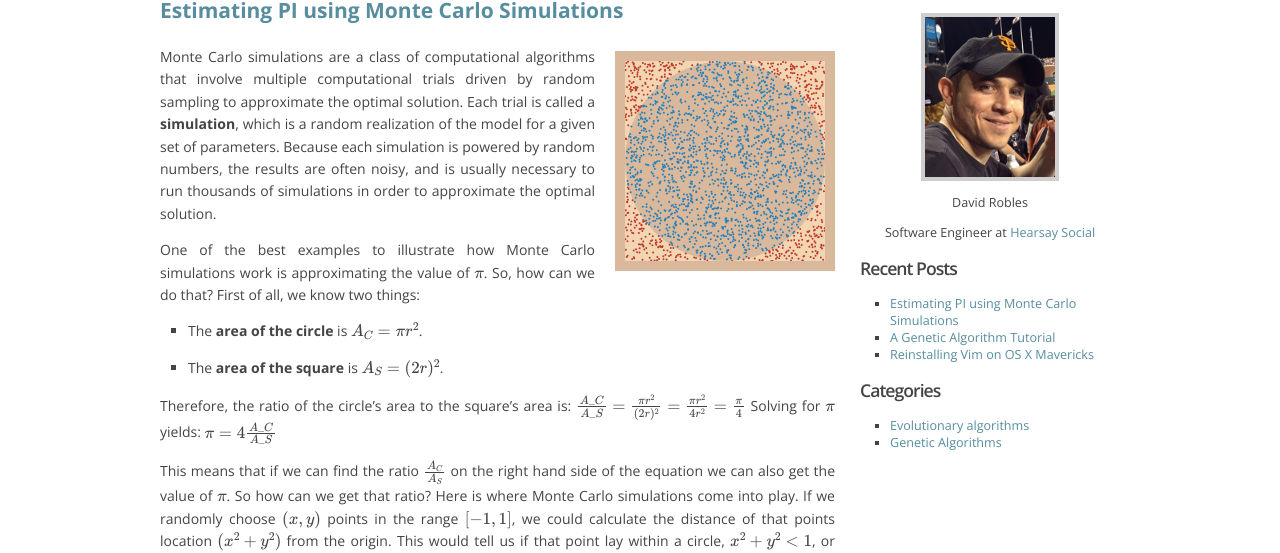
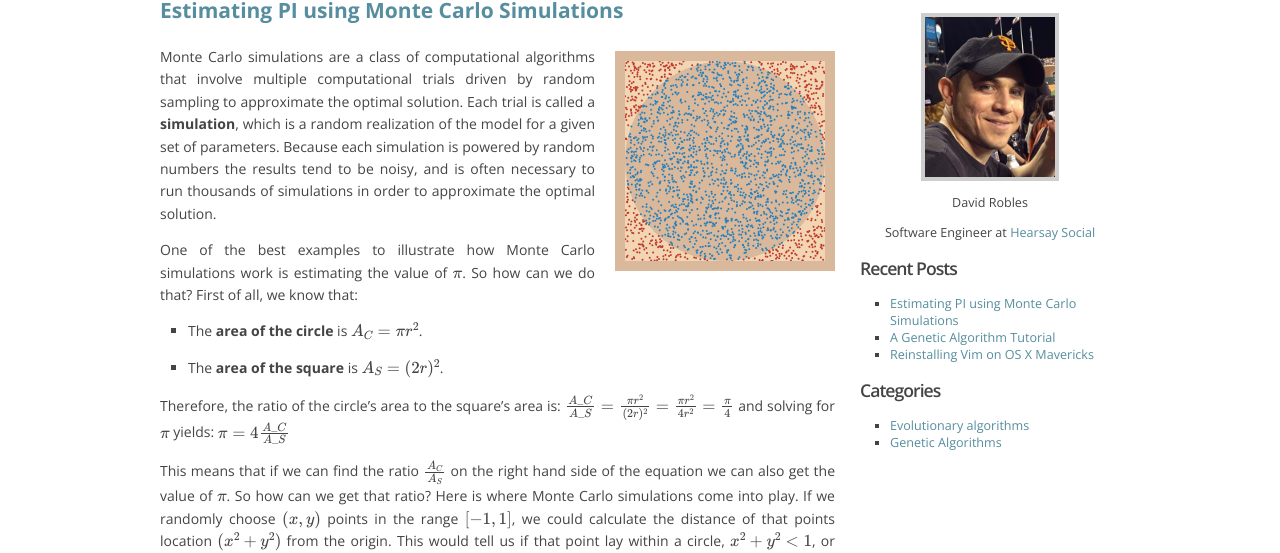
Before and after one commit to davidrobles/davidrobles.github.io, a Jekyll site: the page built from _posts/2014-06-05-estimating-pi-using-monte-carlo-simulation.md, in a window 1280 px wide. Shown: the part 180-733 px from the top of the page. Built offline with Jekyll 4.4.1, drawn with Linux system fonts in a browser that asks for light colours; Markdown is read by kramdown in place of the engine named in the settings; formulas are drawn with MathJax 3; comment, search, counter and statistics services are not loaded.

Commit message:
many changes

```diff
--- a/_posts/2014-06-05-estimating-pi-using-monte-carlo-simulation.md
+++ b/_posts/2014-06-05-estimating-pi-using-monte-carlo-simulation.md
@@ -25,7 +25,7 @@ Monte Carlo simulations are a class of computational algorithms that involve
 multiple computational trials driven by random sampling to approximate the
 optimal solution. Each trial is called a **simulation**, which is a random
 realization of the model for a given set of parameters. Because each simulation
-is powered by random numbers, the results are often noisy, and is usually
+is powered by random numbers the results tend to be noisy, and is often
 necessary to run thousands of simulations in order to approximate the optimal
 solution.
 
@@ -53,8 +53,8 @@ solution.
 </script>
 
 One of the best examples to illustrate how Monte Carlo simulations work is
-approximating the value of \\(\pi\\). So, how can we do that? First of all, we
-know two things:
+estimating the value of \\(\pi\\). So how can we do that? First of all, we know
+that:
 
 - The **area of the circle** is \\( A\_{C} = \pi r^2 \\).
 
@@ -66,7 +66,7 @@ $$
                                 = \frac{\pi r^2}{4 r^2}
                                 = \frac{\pi}{4}
 $$
-Solving for \\( \pi \\) yields:
+and solving for \\( \pi \\) yields:
 $$
 { \pi = 4 \frac{A\_{C}}{A\_{S}} }
 $$
```
